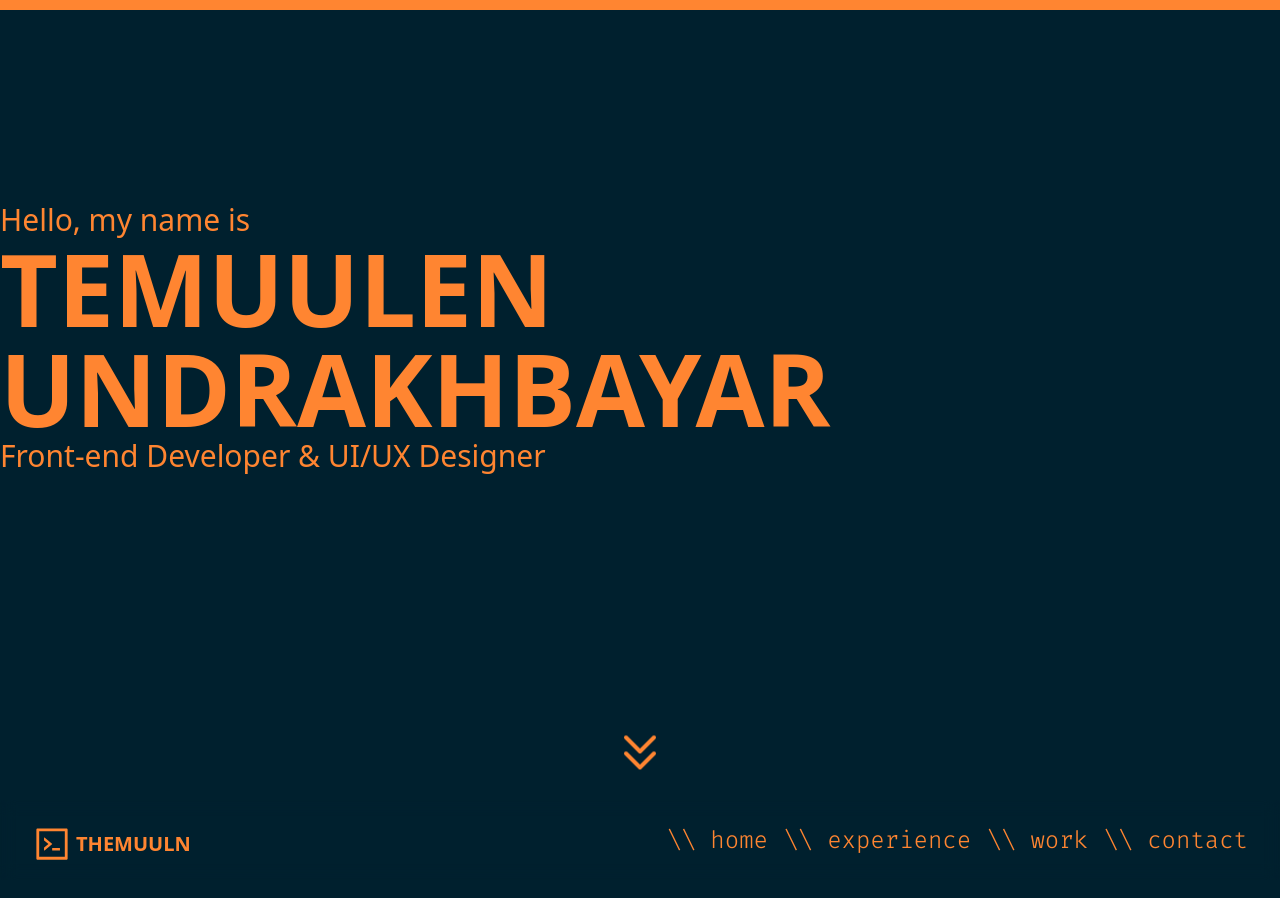
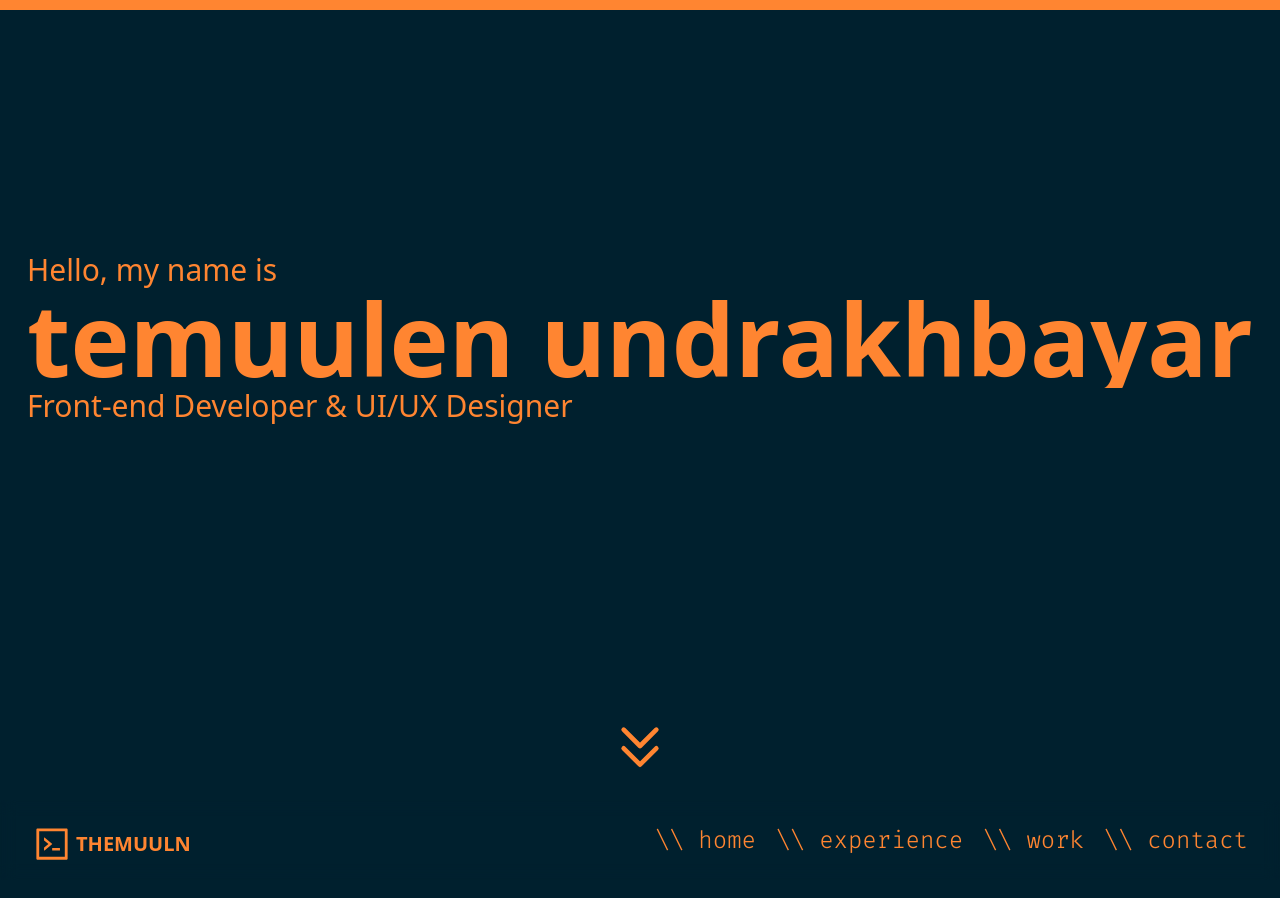
Before and after one commit to themuuln/final-portfolio, a Next.js app: page / in a window 1280 px wide. Shown: the top 898 px of the page. Built offline with nearby package versions, Linux system fonts and the light colour scheme.

Commit message:
format: prettier done

```diff
--- a/components/header/HeaderRight.tsx
+++ b/components/header/HeaderRight.tsx
@@ -3,7 +3,7 @@ import Buttons from "./Buttons";
 const HeaderRight = () => {
   return (
     <>
-      <div className="rightSideHeader flex gap-4 text-2xl font-bold text-brand_main-500">
+      <div className="flex gap-5 text-2xl font-bold rightSideHeader text-brand_main-500">
         <Buttons context={"home"} />
         <Buttons context={"experience"} />
         <Buttons context={"work"} />
--- a/components/header/HeaderSection.tsx
+++ b/components/header/HeaderSection.tsx
@@ -12,7 +12,7 @@ const firacode = Fira_Code({
 const HeaderSection = () => {
   return (
     <>
-      <div className="sticky top-0 h-[80px] w-full py-6 px-8 backdrop-blur">
+      <div className="sticky top-0  h-[80px] w-full  py-6 px-8 backdrop-blur">
         <div className="flex justify-between">
           <HeaderLeft context={"THEMUULN"} />
           <HeaderRight />
--- a/components/hero/HeroGreetings.tsx
+++ b/components/hero/HeroGreetings.tsx
@@ -6,7 +6,20 @@ type Props = {
 const HelloGreetings = ({ greetings }: Props) => {
   return (
     <>
-      <motion.p className="text-3xl">{greetings}</motion.p>
+      <motion.p
+        initial={{ x: -100, opacity: 0 }}
+        animate={{ x: 0, opacity: 1 }}
+        transition={{
+          type: "spring",
+          stiffness: 100,
+          duration: 1,
+        }}
+        className="text-3xl"
+      >
+        {greetings.split("").map((letter, index) => (
+          <span key={index}>{letter}</span>
+        ))}
+      </motion.p>
     </>
   );
 };
--- a/components/hero/HeroSection.tsx
+++ b/components/hero/HeroSection.tsx
@@ -1,7 +1,6 @@
 "use client";
 import { motion } from "framer-motion";
 import ScrollDownAnimation from "./ScrollDownAnimation";
-import ScrollUpAnimation from "./ScrollUpAnimation";
 import Role from "./Role";
 import HeroMyName from "./HeroMyName";
 import HelloGreetings from "./HeroGreetings";
@@ -14,15 +13,10 @@ function HeroSection() {
           "flex h-screen w-screen items-center justify-center bg-brand_bg-500 text-brand_main-500"
         }
       >
-        <motion.div
-          initial={{ x: -100, y: -100 }}
-          animate={{ x: 0, y: 0 }}
-          className="container flex h-full flex-col items-center justify-center"
-        >
+        <motion.div className="container flex h-full flex-col items-center justify-center">
           <div className="textContainer flex select-none flex-col justify-start text-7xl">
             <HelloGreetings greetings={"Hello, my name is"} />
-            {/* <HelloGreetings greetings={"Hi, I'm"} /> */}
-            <HeroMyName myName={"TEMUULEN UNDRAKHBAYAR"} />
+            <HeroMyName myName={"temuulen undrakhbayar"} />
             <Role role={"Front-end Developer & UI/UX Designer"} />
           </div>
         </motion.div>
--- a/components/hero/ScrollDownAnimation.tsx
+++ b/components/hero/ScrollDownAnimation.tsx
@@ -1,11 +1,18 @@
+import { motion } from "framer-motion";
 import { IconContext } from "react-icons";
 import { HiOutlineChevronDoubleDown } from "react-icons/hi";
 
 const ScrollDownAnimation = () => {
   return (
     <>
-      <IconContext.Provider value={{ size: "3em" }}>
-        <HiOutlineChevronDoubleDown className="absolute bottom-4 animate-bounce select-none" />
+      <IconContext.Provider value={{ size: "3.5em" }}>
+        <motion.div
+          initial={{ opacity: 0 }}
+          whileInView={{ opacity: 1 }}
+          className="absolute bottom-4 animate-bounce select-none"
+        >
+          <HiOutlineChevronDoubleDown />
+        </motion.div>
       </IconContext.Provider>
     </>
   );
```
